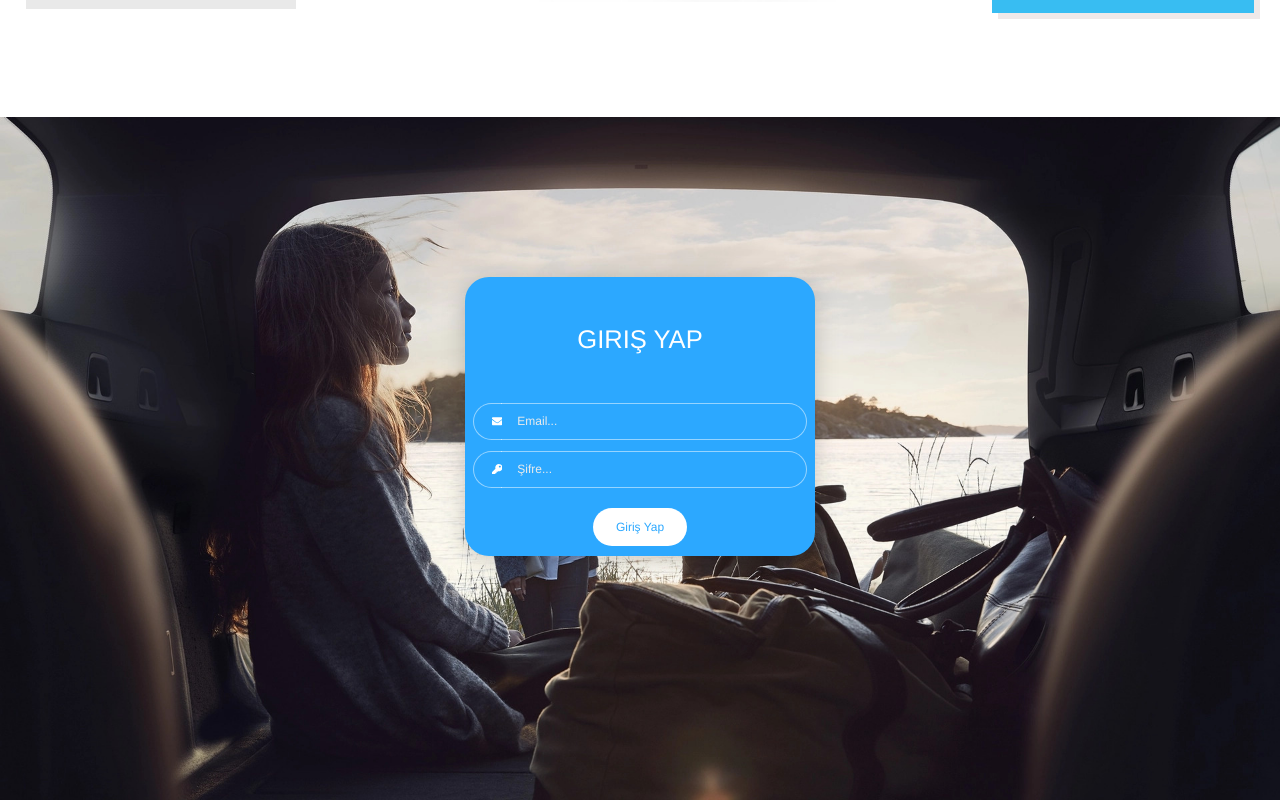
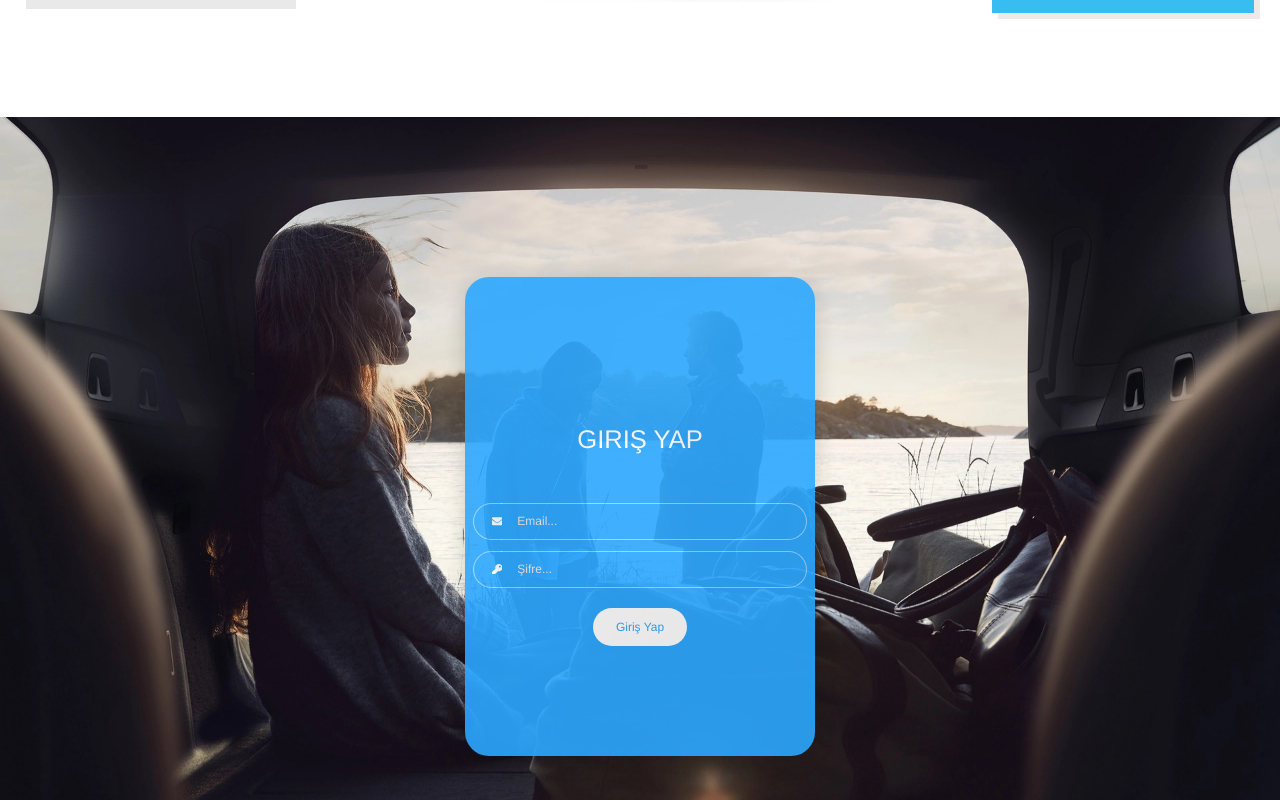
Before and after one commit to CarRentex/CarRentex-FrontEnd, a React (Create React App) app: page / in a window 1280 px wide. Shown: the part 1547-2347 px from the top of the page. Built offline with nearby package versions, Linux system fonts and the light colour scheme; no server answers.

Commit message:
Sign Card

```diff
--- a/src/components/RentalConditions/Style/_Rental.scss
+++ b/src/components/RentalConditions/Style/_Rental.scss
@@ -12,7 +12,6 @@
 
   @media (max-width: 850px) {
     width: 100%;
-    background-image: none;
   }
 
 }
--- a/src/components/SıgnIn/SıgnIn.css
+++ b/src/components/SıgnIn/SıgnIn.css
@@ -1,6 +1,7 @@
 .card-signup{
-  padding: 50px;
-  opacity: 0.8;
+  padding: 100px;
+  opacity: 0.9;
   box-shadow: 0 2px 8px 2px rgba(20,3,28,15);
 
+
 }
--- a/src/components/SıgnIn/SıgnIn.tsx
+++ b/src/components/SıgnIn/SıgnIn.tsx
@@ -5,6 +5,7 @@ import * as Yup from "yup";
 import { login } from "../../services/AuthService/auth";
 import { toast } from "react-toastify";
 import AnimateReveal from "../Animation/AnimateReveal";
+import "./SıgnIn.css";
 
 const SignIn = () => {
 
@@ -31,7 +32,6 @@ const SignIn = () => {
   });
 
   return (
-    <AnimateReveal direction="from-left" delay={300}>
     <div
       className="section section-signup"
       style={{
@@ -41,6 +41,7 @@ const SignIn = () => {
         minHeight: "700px",
       }}
     >
+      <AnimateReveal direction="from-bottom" delay={300}>
     <Container>
       <Row>
       <Card className="card-signup" data-background-color="blue" style={{borderRadius: 24}}>
@@ -87,8 +88,8 @@ const SignIn = () => {
             </Card>
       </Row>
     </Container>
+  </AnimateReveal>
   </div>
-  </AnimateReveal>
   );
 };
 
```
